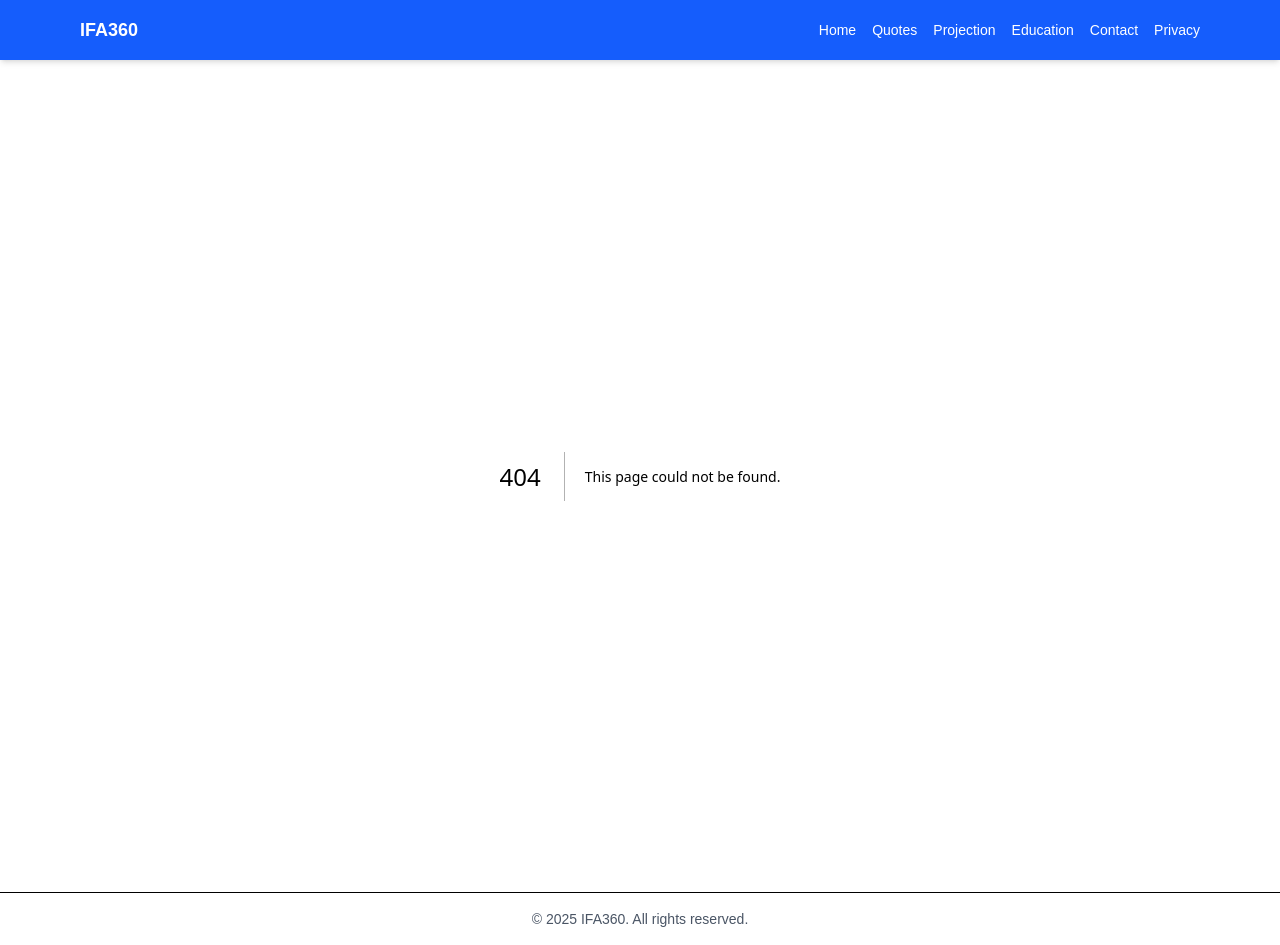
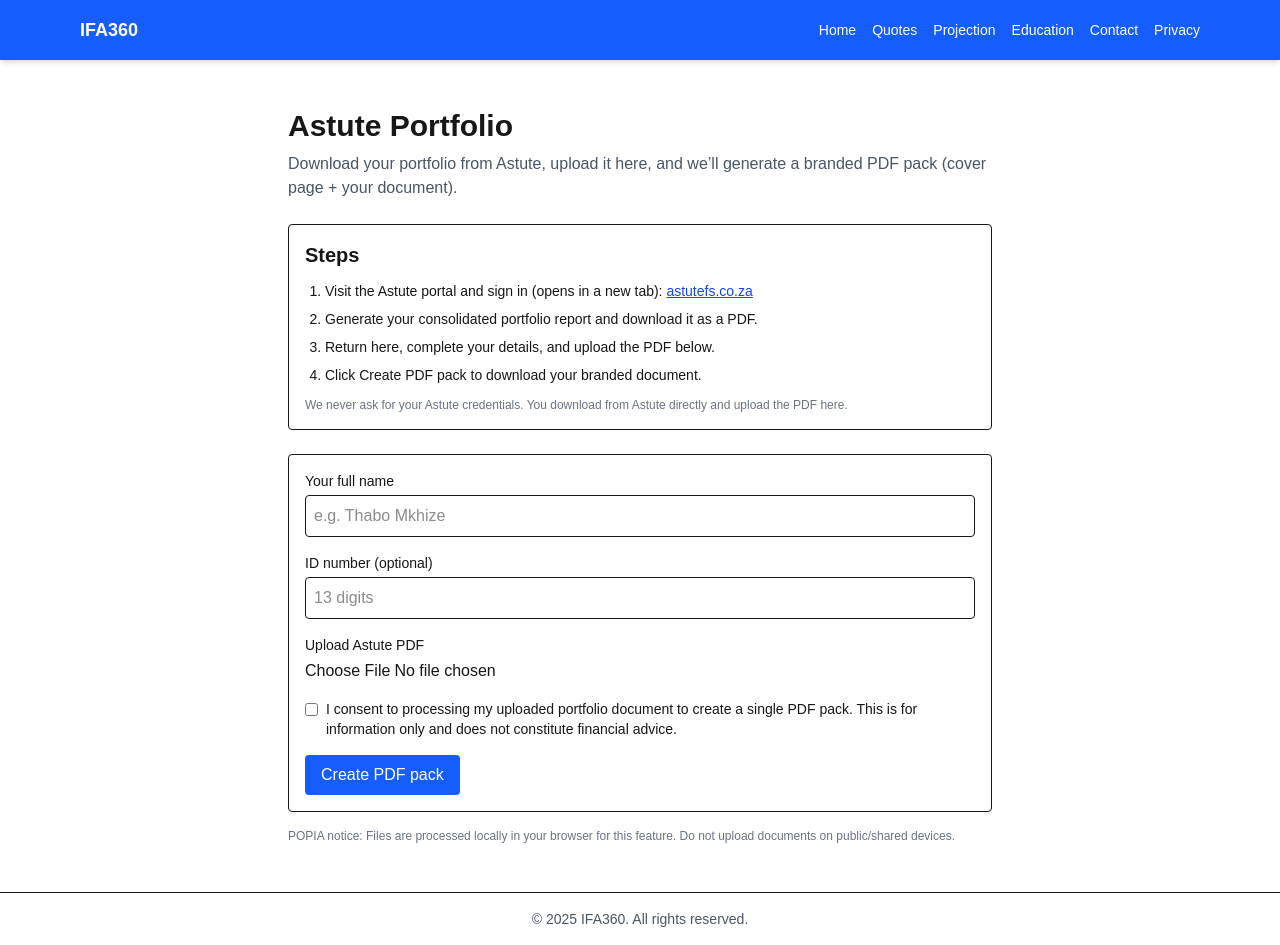
Before and after one commit to Spinazze82/ifa360-client, a Next.js app: page /astute in a window 1280 px wide. Before the commit this address had no page. Built offline with nearby package versions, Linux system fonts and the light colour scheme.

Commit message:
fix: astute page uses dynamic pdf-lib import and better errors

```diff
--- /dev/null
+++ b/src/app/astute/page.tsx
@@ -0,0 +1,214 @@
+"use client";
+
+import { useState } from "react";
+
+function formatDate(d = new Date()) {
+  return d.toLocaleDateString(undefined, { year: "numeric", month: "short", day: "2-digit" });
+}
+
+export default function AstutePage() {
+  const [clientName, setClientName] = useState("");
+  const [idNumber, setIdNumber] = useState("");
+  const [file, setFile] = useState<File | null>(null);
+  const [consent, setConsent] = useState(false);
+  const [status, setStatus] = useState<"idle" | "working" | "done" | "error">("idle");
+  const [error, setError] = useState("");
+  const [downloadUrl, setDownloadUrl] = useState<string | null>(null);
+
+  function onFileChange(e: React.ChangeEvent<HTMLInputElement>) {
+    const f = e.target.files?.[0] || null;
+    if (f && f.type !== "application/pdf") {
+      setError("Please upload a PDF file.");
+      setFile(null);
+      return;
+    }
+    if (f && f.size > 15 * 1024 * 1024) {
+      setError("File is too large (max 15MB).");
+      setFile(null);
+      return;
+    }
+    setError("");
+    setFile(f);
+  }
+
+  async function makeBrandedPdf() {
+    try {
+      if (!file) return setError("Please upload your Astute PDF first.");
+      if (!consent) return setError("Please tick the consent checkbox to proceed.");
+      setStatus("working");
+      setError("");
+      setDownloadUrl(null);
+
+      // ⬇️ Dynamic import to avoid bundling/SSR issues
+      const { PDFDocument, StandardFonts, rgb } = await import("pdf-lib");
+
+      const arrayBuf = await file.arrayBuffer();
+
+      // Load client’s Astute PDF (note: password-protected PDFs will fail)
+      const astuteDoc = await PDFDocument.load(arrayBuf).catch(() => {
+        throw new Error("Could not read the PDF. If it’s password-protected, please export an unprotected copy.");
+      });
+
+      // Create wrapper PDF
+      const outDoc = await PDFDocument.create();
+      const font = await outDoc.embedFont(StandardFonts.Helvetica);
+
+      // A4 page
+      const cover = outDoc.addPage([595.28, 841.89]);
+      const { width, height } = cover.getSize();
+
+      // Header bar
+      cover.drawRectangle({
+        x: 0,
+        y: height - 80,
+        width,
+        height: 80,
+        color: rgb(0.09, 0.29, 0.6),
+      });
+
+      cover.drawText("Portfolio Pack", {
+        x: 40,
+        y: height - 50,
+        size: 22,
+        color: rgb(1, 1, 1),
+        font,
+      });
+
+      const lineY = height - 120;
+      cover.drawText(`Client: ${clientName || "—"}`, { x: 40, y: lineY, size: 14, font, color: rgb(0, 0, 0) });
+      cover.drawText(`ID: ${idNumber || "—"}`, { x: 40, y: lineY - 22, size: 12, font, color: rgb(0, 0, 0) });
+      cover.drawText(`Generated: ${formatDate()}`, { x: 40, y: lineY - 44, size: 12, font, color: rgb(0, 0, 0) });
+
+      const note =
+        "This pack contains the client’s Astute portfolio PDF. It is provided for information only and does not constitute financial advice.";
+      cover.drawText(note, {
+        x: 40,
+        y: lineY - 84,
+        size: 11,
+        font,
+        color: rgb(0.2, 0.2, 0.2),
+        maxWidth: width - 80,
+        lineHeight: 14,
+      });
+
+      // Append Astute pages
+      const copied = await outDoc.copyPages(astuteDoc, astuteDoc.getPageIndices());
+      copied.forEach((p) => outDoc.addPage(p));
+
+      // Save to blob
+      const bytes = await outDoc.save();
+      const blob = new Blob([bytes], { type: "application/pdf" });
+      const url = URL.createObjectURL(blob);
+      setDownloadUrl(url);
+      setStatus("done");
+    } catch (e: any) {
+      console.error(e);
+      setError(e?.message || "Could not build the PDF. Please ensure the upload is a valid, unprotected PDF.");
+      setStatus("error");
+    }
+  }
+
+  function safeFileName(name: string) {
+    return name.replace(/[^\w\-]+/g, "_");
+  }
+
+  return (
+    <main className="p-8 max-w-3xl mx-auto">
+      <h1 className="text-3xl font-bold">Astute Portfolio</h1>
+      <p className="mt-2 text-gray-600">
+        Download your portfolio from Astute, upload it here, and we’ll generate a branded PDF pack (cover page + your document).
+      </p>
+
+      {/* How-to */}
+      <section className="mt-6 rounded border bg-white p-4">
+        <h2 className="text-xl font-semibold">Steps</h2>
+        <ol className="list-decimal ml-5 mt-3 space-y-2 text-sm">
+          <li>
+            Visit the Astute portal and sign in (opens in a new tab):{" "}
+            <a className="text-blue-700 underline" href="https://www.astutefs.co.za/" target="_blank" rel="noreferrer">
+              astutefs.co.za
+            </a>
+          </li>
+          <li>Generate your consolidated portfolio report and download it as a PDF.</li>
+          <li>Return here, complete your details, and upload the PDF below.</li>
+          <li>Click <span className="font-medium">Create PDF pack</span> to download your branded document.</li>
+        </ol>
+        <p className="text-xs text-gray-500 mt-3">
+          We never ask for your Astute credentials. You download from Astute directly and upload the PDF here.
+        </p>
+      </section>
+
+      {/* Form */}
+      <section className="mt-6 rounded border bg-white p-4 space-y-4">
+        <div>
+          <label className="block text-sm font-medium">Your full name</label>
+          <input
+            className="mt-1 w-full rounded border p-2"
+            value={clientName}
+            onChange={(e) => setClientName(e.target.value)}
+            placeholder="e.g. Thabo Mkhize"
+          />
+        </div>
+
+        <div>
+          <label className="block text-sm font-medium">ID number (optional)</label>
+          <input
+            className="mt-1 w-full rounded border p-2"
+            value={idNumber}
+            onChange={(e) => setIdNumber(e.target.value)}
+            placeholder="13 digits"
+          />
+        </div>
+
+        <div>
+          <label className="block text-sm font-medium">Upload Astute PDF</label>
+          <input type="file" accept="application/pdf" className="mt-1" onChange={onFileChange} />
+          {file && (
+            <p className="text-xs text-gray-500 mt-1">
+              Selected: <span className="font-medium">{file.name}</span> ({Math.round(file.size / 1024)} KB)
+            </p>
+          )}
+        </div>
+
+        <label className="flex items-start gap-2 text-sm">
+          <input
+            type="checkbox"
+            className="mt-1"
+            checked={consent}
+            onChange={(e) => setConsent(e.target.checked)}
+          />
+          <span>
+            I consent to processing my uploaded portfolio document to create a single PDF pack. This is for information only and does not constitute financial advice.
+          </span>
+        </label>
+
+        <div className="flex items-center gap-3">
+          <button
+            onClick={makeBrandedPdf}
+            disabled={status === "working"}
+            className="rounded bg-blue-600 px-4 py-2 text-white hover:bg-blue-700 disabled:opacity-60"
+          >
+            {status === "working" ? "Creating…" : "Create PDF pack"}
+          </button>
+
+          {downloadUrl && (
+            <a
+              href={downloadUrl}
+              download={`Astute-Portfolio-Pack-${safeFileName(clientName || "Client")}-${formatDate().replace(/\s/g, "-")}.pdf`}
+              className="rounded border px-4 py-2 hover:bg-gray-50"
+            >
+              Download PDF
+            </a>
+          )}
+        </div>
+
+        {status === "error" && <p className="text-sm text-red-700">{error}</p>}
+        {status === "done" && <p className="text-sm text-green-700">PDF ready — click Download.</p>}
+      </section>
+
+      <p className="mt-4 text-xs text-gray-500">
+        POPIA notice: Files are processed locally in your browser for this feature. Do not upload documents on public/shared devices.
+      </p>
+    </main>
+  );
+}
```
